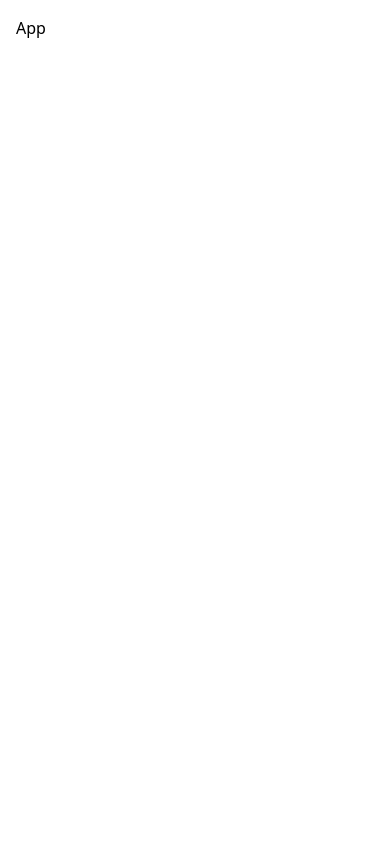
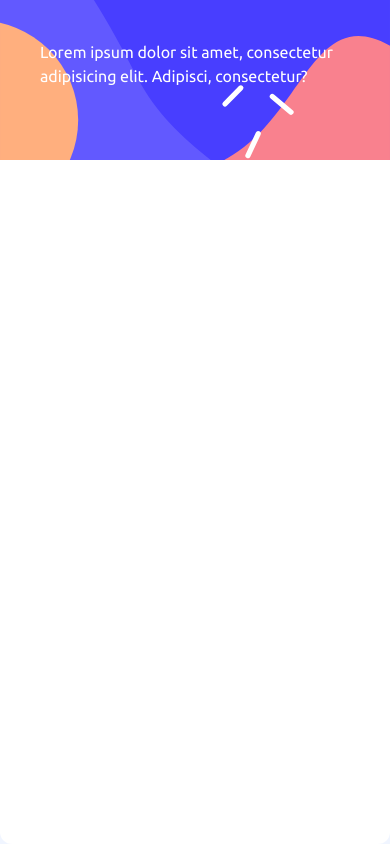
Before and after one commit to Erhahon-Imafidon/multi-step-form, a React (Vite) app: page / in a window 390 px wide. Built offline with nearby package versions, Linux system fonts and the light colour scheme.

Commit message:
add Sidebar component and update App layout with responsive design

```diff
--- a/src/App.tsx
+++ b/src/App.tsx
@@ -1,4 +1,11 @@
+import Sidebar from './components/Steps.tsx';
+
 const App = () => {
-    return <main className='bg-white p-4 rounded-2xl'>App</main>;
+    return <main className='bg-Blueish-100 font-ubuntu md:py-20 h-screen'>
+        <div className='bg-white p-5 w-full h-full container rounded-xl'>
+
+        <Sidebar />
+        </div>
+    </main>;
 };
 export default App;
--- /dev/null
+++ b/src/components/Steps.tsx
@@ -0,0 +1,19 @@
+import DesktopSideBg from '../assets/images/bg-sidebar-desktop.svg'
+import MobileSideBg from '../assets/images/bg-sidebar-mobile.svg';
+
+
+const Sidebar = () => {
+    return (
+        <aside className='w-full md:w-md h-40 left-0 top-0 fixed md:h-full md:relative pl-10 pr-4 md:rounded-2xl overflow-hidden' >
+            <div className='absolute inset-0 w-full'>
+            <img src={DesktopSideBg} alt="Desktop Background" className='hidden md:block w-full h-full object-cover' />
+            <img src={MobileSideBg} alt="Mobile Background" className='md:hidden w-full h-full object-cover' />
+            </div>
+
+            <div className='relative mt-10'>
+                <p className='text-white'>Lorem ipsum dolor sit amet, consectetur adipisicing elit. Adipisci, consectetur?</p>
+            </div>
+        </aside>
+    );
+};
+export default Sidebar;
```
